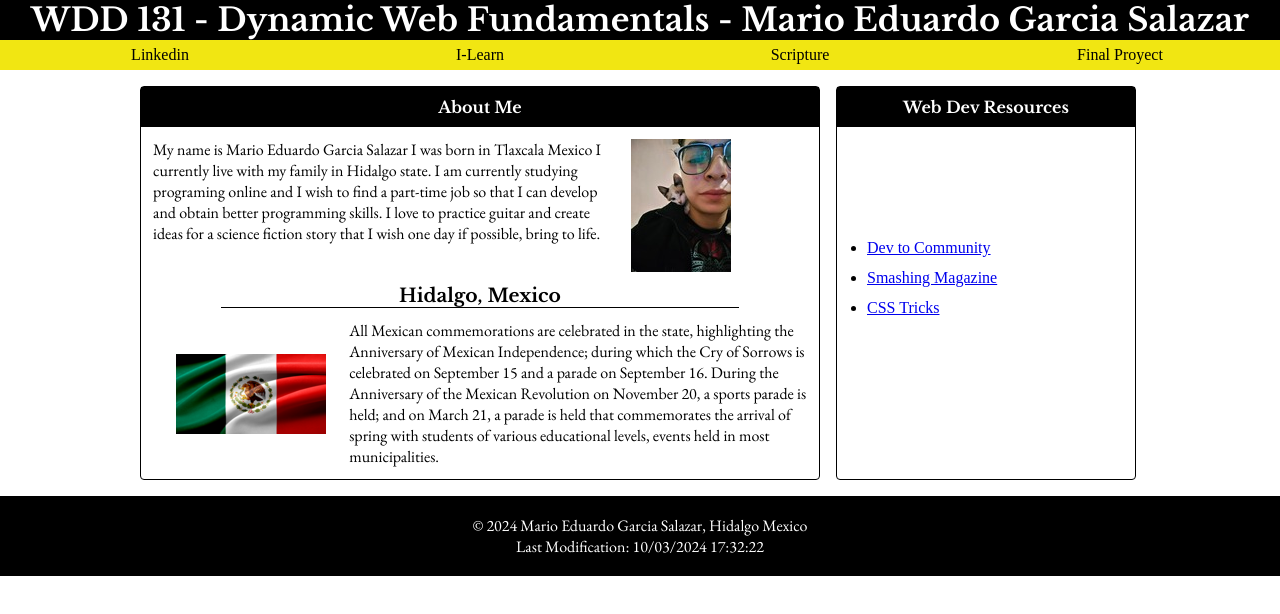
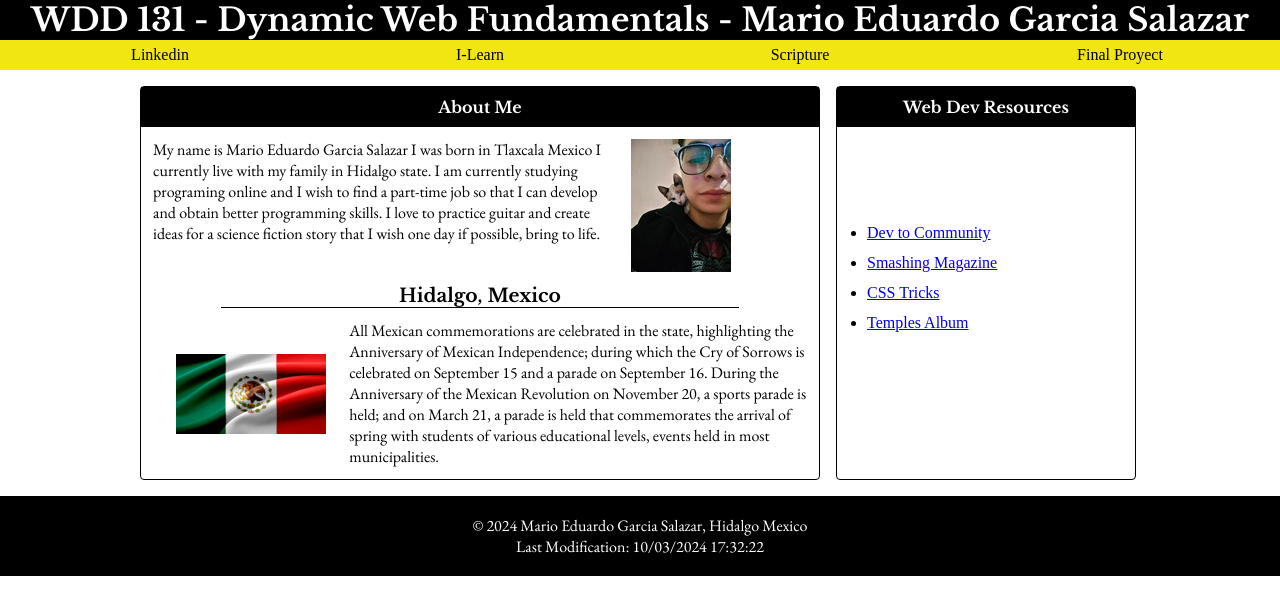
Before and after one commit to avincer-coder/wdd131, a plain HTML site: page index.html in a window 1280 px wide. Drawn offline with nearby package versions, Linux system fonts and the light colour scheme.

Commit message:
Temple link

```diff
--- a/index.html
+++ b/index.html
@@ -53,6 +53,7 @@
                 <li><a href="#dev">Dev to Community</a></li>
                 <li><a href="#magazine">Smashing Magazine</a></li>
                 <li><a href="#tricks">CSS Tricks</a></li>
+                <li><a target="_blank" href="./temples.html">Temples Album</a></li>
               </ul>
         </section>
     </main>
```
